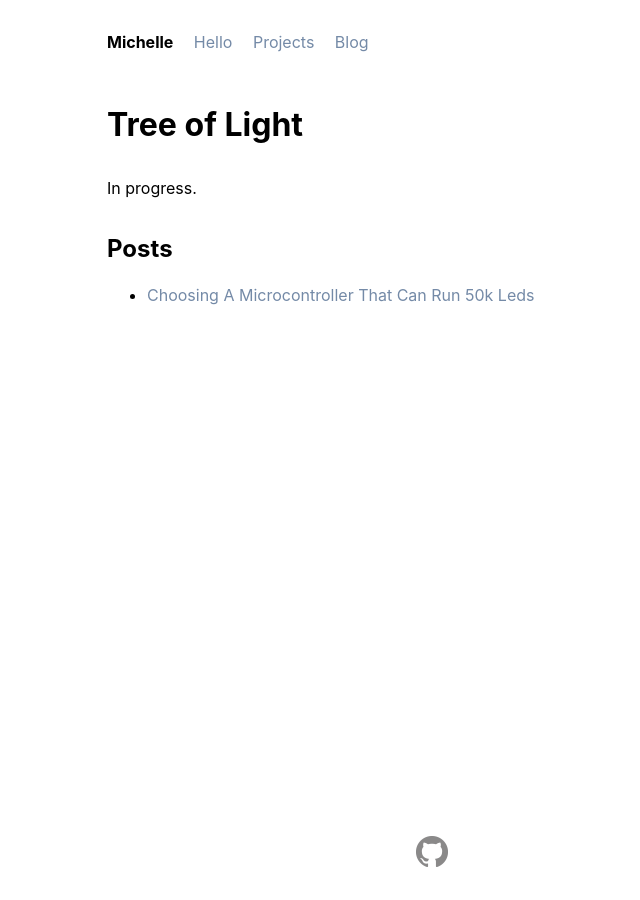
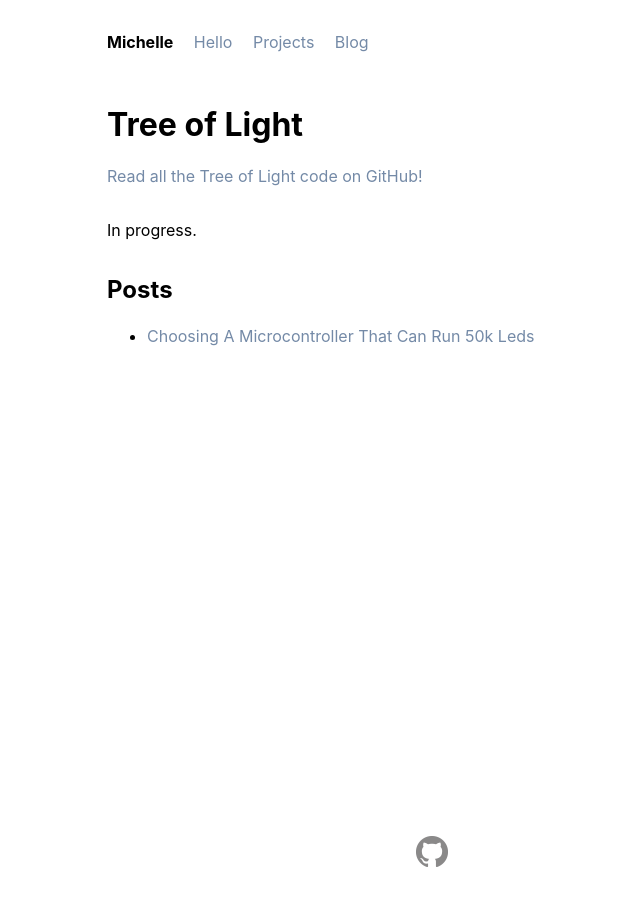
Before and after one commit to michellesh/michellesh, a Jekyll site: the page built from _projects/tree-of-light.md, in a window 1280 px wide. Shown: the whole page, without its empty margins (208-848 px from the left). Built offline with Jekyll 4.4.1, drawn with Linux system fonts in a browser that asks for light colours.

Commit message:
Add github links for each project

```diff
--- a/_layouts/project.html
+++ b/_layouts/project.html
@@ -2,6 +2,10 @@
 layout: default
 ---
 <h1>{{ page.name }}</h1>
+
+{% if page.github %}
+  <a href="{{ page.github }}" target="_blaank">Read all the {{ page.name }} code on GitHub!</a>
+{% endif %}
 
 {{ content }}
 
--- a/_projects/tree-of-light.md
+++ b/_projects/tree-of-light.md
@@ -2,5 +2,6 @@
 name: Tree of Light
 project-id: tree-of-light
 year: 2022
+github: https://github.com/michellesh/tree-of-light
 ---
 In progress.
```
Also changed, not shown: _projects/betsy.md (+1 -0 lines), _projects/dance-floor.md (+1 -0 lines), _projects/solar-saucer.md (+1 -0 lines).
